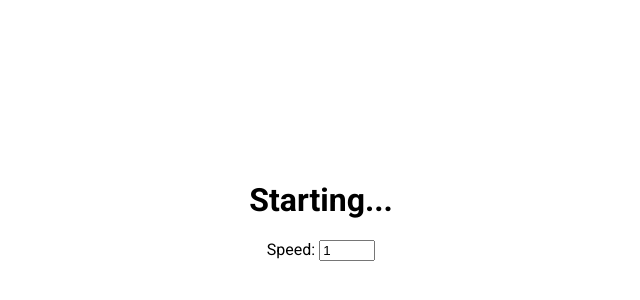
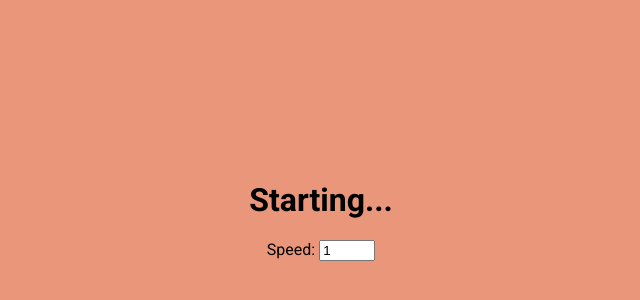
Before and after one commit to KaranChandekar/Auto-text-effect, a plain HTML site: page index.html in a window 1280 px wide. Shown: the part 190-490 px from the top of the page, without its empty margins (319-959 px from the left). Drawn offline with Linux system fonts and the light colour scheme.

Commit message:
change background color

```diff
--- a/style.css
+++ b/style.css
@@ -5,6 +5,7 @@
 }
 
 body {
+  background-color: darksalmon;
   font-family: 'Roboto', sans-serif;
   display: flex;
   flex-direction: column;
```
